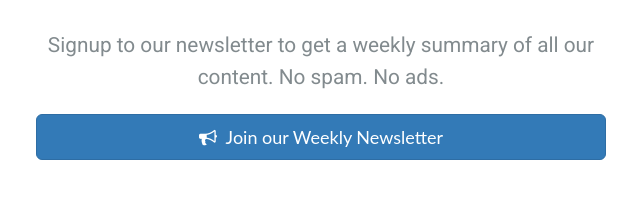
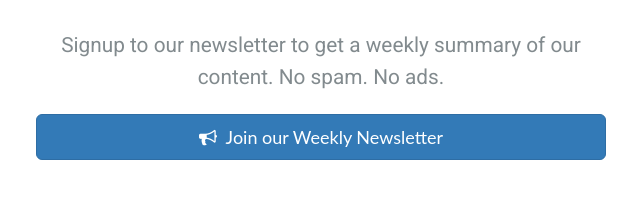
Before and after one commit to aws-tutor/aws-tutor.github.io, a website: page index.html in a window 1280 px wide. Shown: the part 486-684 px from the top of the page, 319-959 px from the left. Drawn offline with Linux system fonts and the light colour scheme.

Commit message:
minor fix

```diff
--- a/index.html
+++ b/index.html
@@ -22,7 +22,7 @@
                   <div class="opacity-box">
                     <p>We are a <a href="https://www.youtube.com/channel/UCQHekfV5i_7aIv9qX8ihiNA?sub_confirmation=1" target="_blank">Youtube Channel</a> and we teach Amazon Web Services to IT professionals.In addition to daily videos and blog posts, we organize weekly webinars to help you understand AWS and its services better.</p><br/>
                     <p>We are also certification focused, and our content helps you prepare for certifications like <a href="https://aws.amazon.com/certification/certified-solutions-architect-associate/" target="_blank">Solutions Architect</a>, <a href="https://aws.amazon.com/certification/certified-developer-associate/" target="_blank">Developer Associate</a> and <a href="https://aws.amazon.com/certification/certified-devops-engineer-professional/" target="_blank">DevOps Professional</a></p><br/>
-                    <p>Signup to our newsletter to get a weekly summary of all our content. No spam. No ads.</p>
+                    <p>Signup to our newsletter to get a weekly summary of our content. No spam. No ads.</p>
                   </div>
               </div>
               <div class="about-btns row">
```
